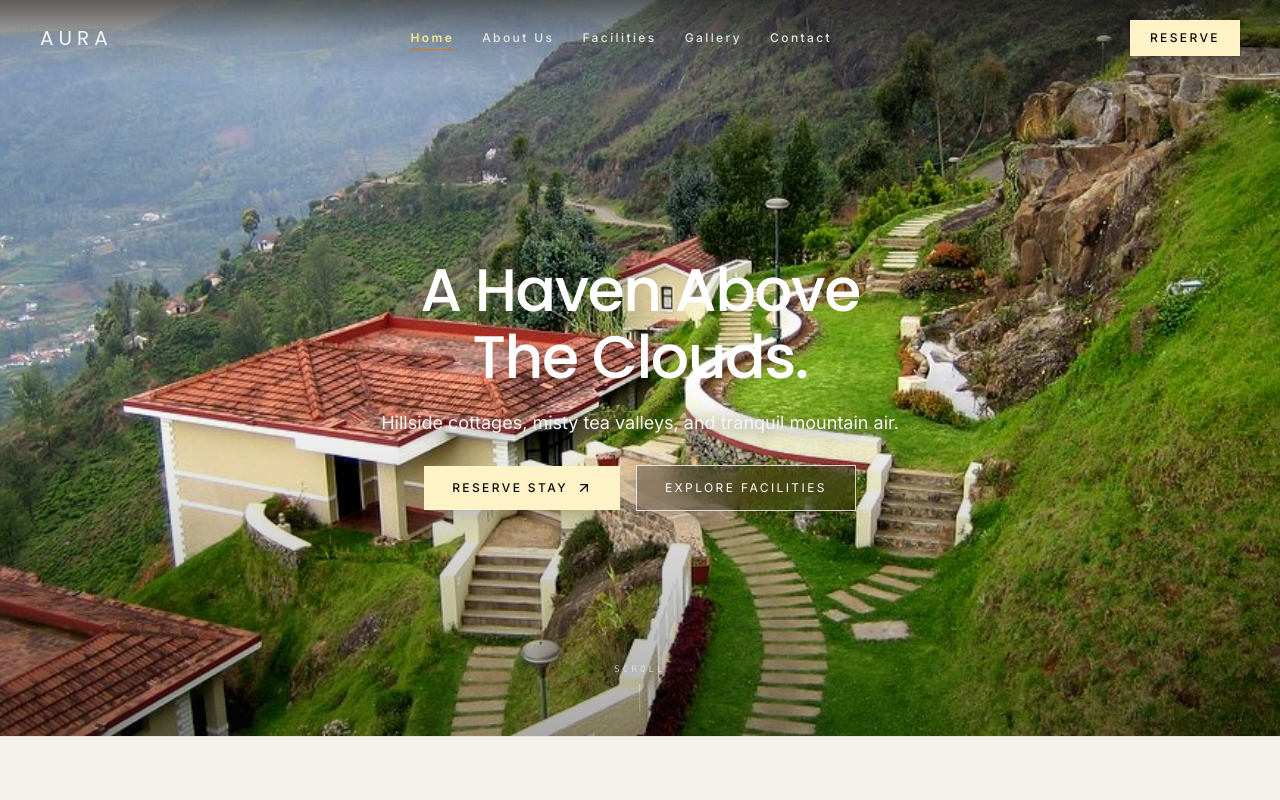
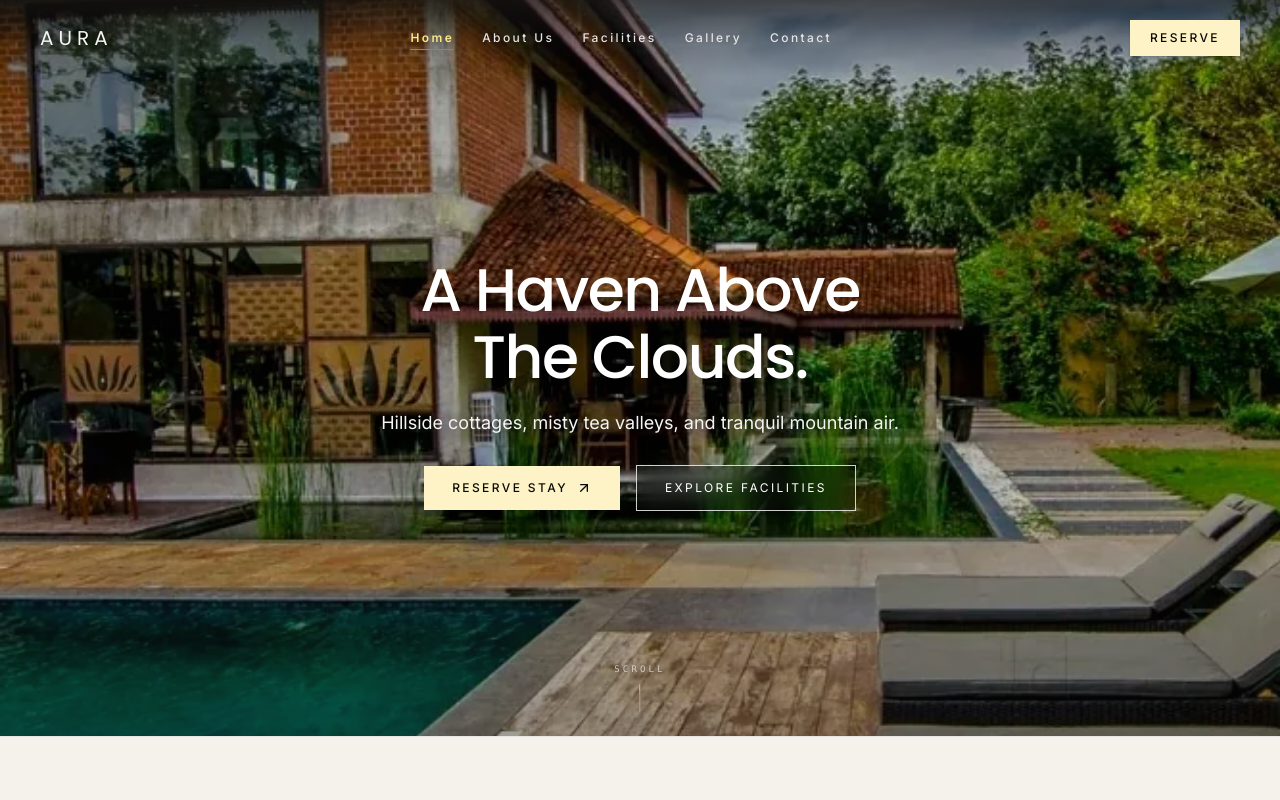
Before and after one commit to Rishanthi2004/resortttt, a React (Vite) app: page / in a window 1280 px wide. Shown: the top 800 px of the page. Built offline with nearby package versions, Linux system fonts and the light colour scheme.

Commit message:
Update hero background image to pool pavilion photo

```diff
--- a/src/components/Hero.tsx
+++ b/src/components/Hero.tsx
@@ -38,14 +38,14 @@ export const Hero: React.FC<HeroProps> = ({ onExploreVillas, onOpenBooking, onNa
       {/* Real High-Resolution Photographic Background */}
       <div className="absolute inset-0 z-0 overflow-hidden">
         <img
-          src={RESORT_DATA.userImages.heroHillsideRetreat}
-          alt="Hillside terracotta-roofed resort cottages and stone garden pathways overlooking a misty mountain valley"
+          src={RESORT_DATA.userImages.heroPoolPavilion}
+          alt="Brick-and-terracotta resort pavilion overlooking a turquoise swimming pool, lily pond, and lush garden walkway"
           referrerPolicy="no-referrer"
           className="absolute inset-0 w-full h-full object-cover object-center contrast-[1.04] saturate-[1.05]"
         />
 
         {/* Light edge-only vignette preserving photo clarity and text legibility */}
-        <div className="absolute inset-0 bg-gradient-to-t from-stone-950/35 via-transparent to-stone-950/25 pointer-events-none" />
+        <div className="absolute inset-0 bg-gradient-to-t from-stone-950/40 via-stone-950/15 to-stone-950/30 pointer-events-none" />
       </div>
 
       {/* Main Headline & Centered Actions */}
--- a/src/data/resortData.ts
+++ b/src/data/resortData.ts
@@ -68,6 +68,7 @@ export const RESORT_DATA = {
   coordinates: "46°21'32\"N 10°52'19\"E",
   // User-provided real resort photography assets
   userImages: {
+    heroPoolPavilion: "/assets/hero-pool-pavilion.webp",
     heroHillsideRetreat: "/assets/hero-hillside-retreat.jpg",
     cliffTimberBungalow: "/assets/gallery-cliff-timber-bungalow.jpg",
     mountainRidgeGrounds: "/assets/gallery-mountain-ridge-grounds.jpg",
```
Also changed, not shown: public/assets/hero-pool-pavilion.webp (added).
